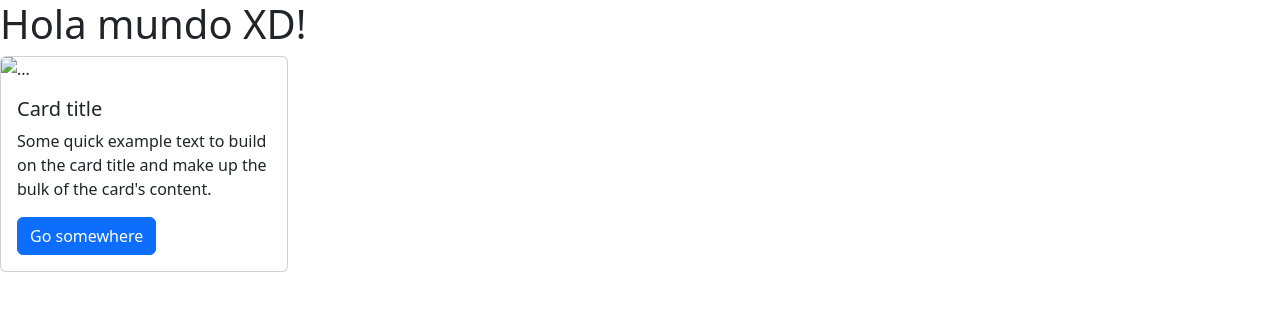
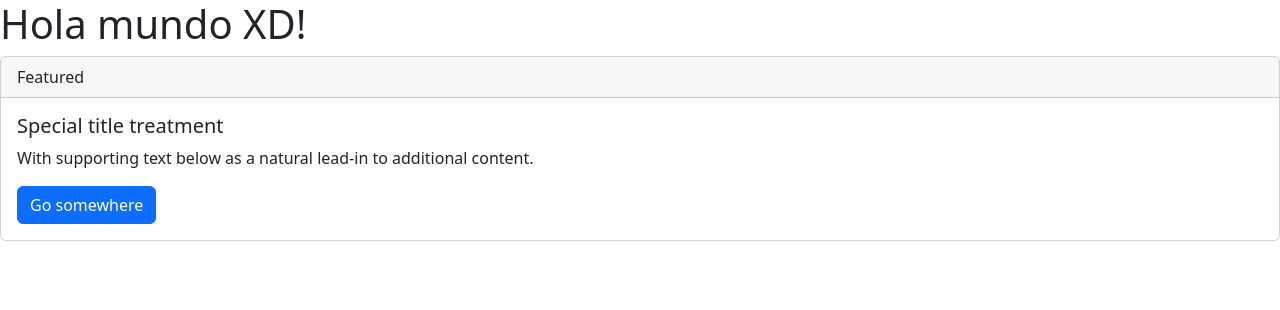
Before and after one commit to alexLEETg/alexLEETg.github.io, a plain HTML site: page index.html in a window 1280 px wide. Drawn offline with nearby package versions, Linux system fonts and the light colour scheme.

Commit message:
Se agrego otro codigo

```diff
--- a/index.html
+++ b/index.html
@@ -10,12 +10,13 @@
     <h1>Hola mundo XD!</h1>
     <script src="https://cdn.jsdelivr.net/npm/bootstrap@5.2.0/dist/js/bootstrap.bundle.min.js" integrity="sha384-A3rJD856KowSb7dwlZdYEkO39Gagi7vIsF0jrRAoQmDKKtQBHUuLZ9AsSv4jD4Xa" crossorigin="anonymous"></script>
   </body>
-
-  <div class="card" style="width: 18rem;">
-    <img src="..." class="card-img-top" alt="...">
+  <div class="card">
+    <div class="card-header">
+      Featured
+    </div>
     <div class="card-body">
-      <h5 class="card-title">Card title</h5>
-      <p class="card-text">Some quick example text to build on the card title and make up the bulk of the card's content.</p>
+      <h5 class="card-title">Special title treatment</h5>
+      <p class="card-text">With supporting text below as a natural lead-in to additional content.</p>
       <a href="#" class="btn btn-primary">Go somewhere</a>
     </div>
   </div>
```
